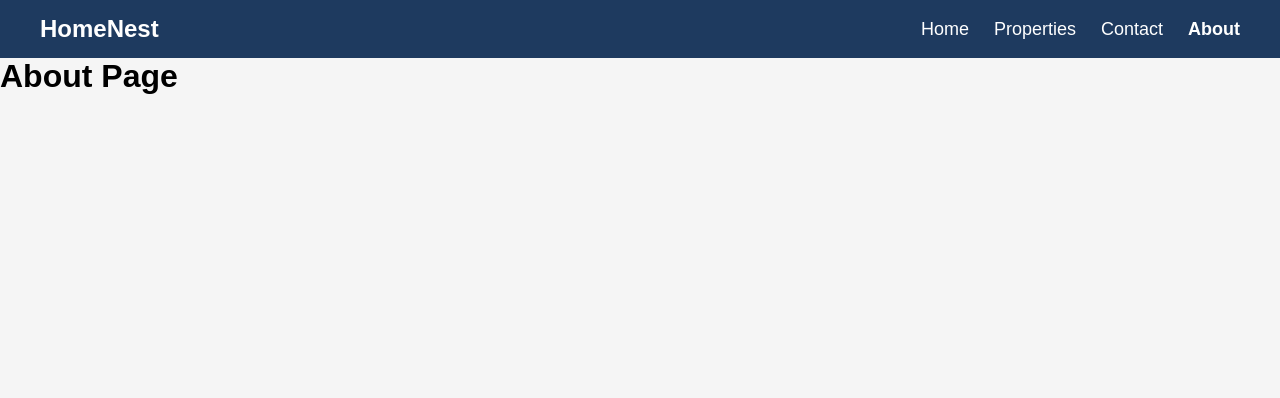
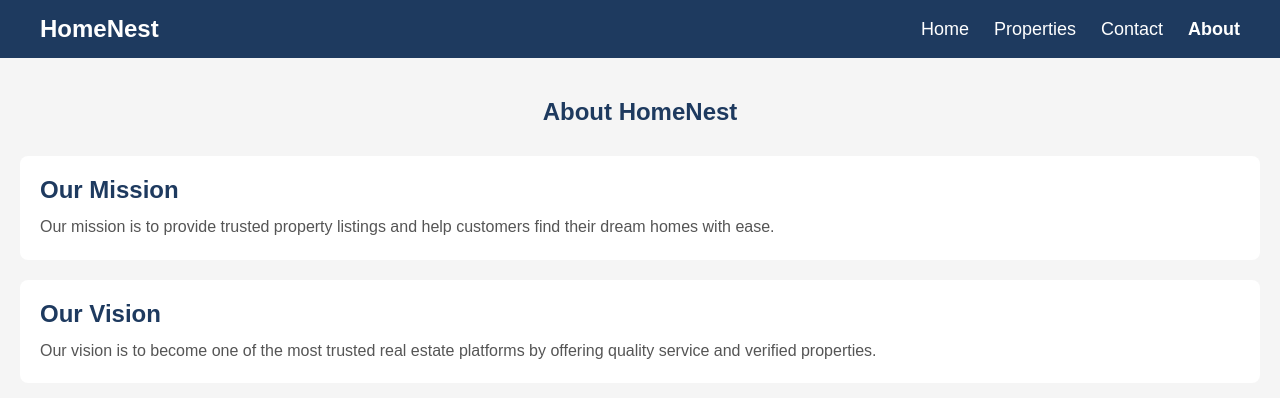
Before and after one commit to rinku-001/HomeNest, a React (Vite) app: page /about in a window 1280 px wide. Shown: the top 398 px of the page. Built offline with nearby package versions, Linux system fonts and the light colour scheme.

Commit message:
Add mission and vision section

```diff
--- a/src/pages/About.jsx
+++ b/src/pages/About.jsx
@@ -1,6 +1,33 @@
+import styles from "./About.module.css";
+
 function About() {
     return (
-        <h1>About Page</h1>
+        <section className={styles.container}>
+
+            <h1 className={styles.heading}>
+                About HomeNest
+            </h1>
+
+            <div className={styles.section}>
+                <h2>Our Mission</h2>
+
+                <p>
+                    Our mission is to provide trusted property listings
+                    and help customers find their dream homes with ease.
+                </p>
+            </div>
+
+            <div className={styles.section}>
+                <h2>Our Vision</h2>
+
+                <p>
+                    Our vision is to become one of the most trusted
+                    real estate platforms by offering quality service
+                    and verified properties.
+                </p>
+            </div>
+
+        </section>
     );
 }
 
--- /dev/null
+++ b/src/pages/About.module.css
@@ -0,0 +1,26 @@
+.container{
+    padding:40px 20px;
+}
+
+.heading{
+    text-align:center;
+    color:#1e3a5f;
+    margin-bottom:30px;
+}
+
+.section{
+    background-color:white;
+    padding:20px;
+    margin-bottom:20px;
+    border-radius:8px;
+}
+
+.section h2{
+    color:#1e3a5f;
+    margin-bottom:10px;
+}
+
+.section p{
+    color:#555;
+    line-height:1.6;
+}
```
